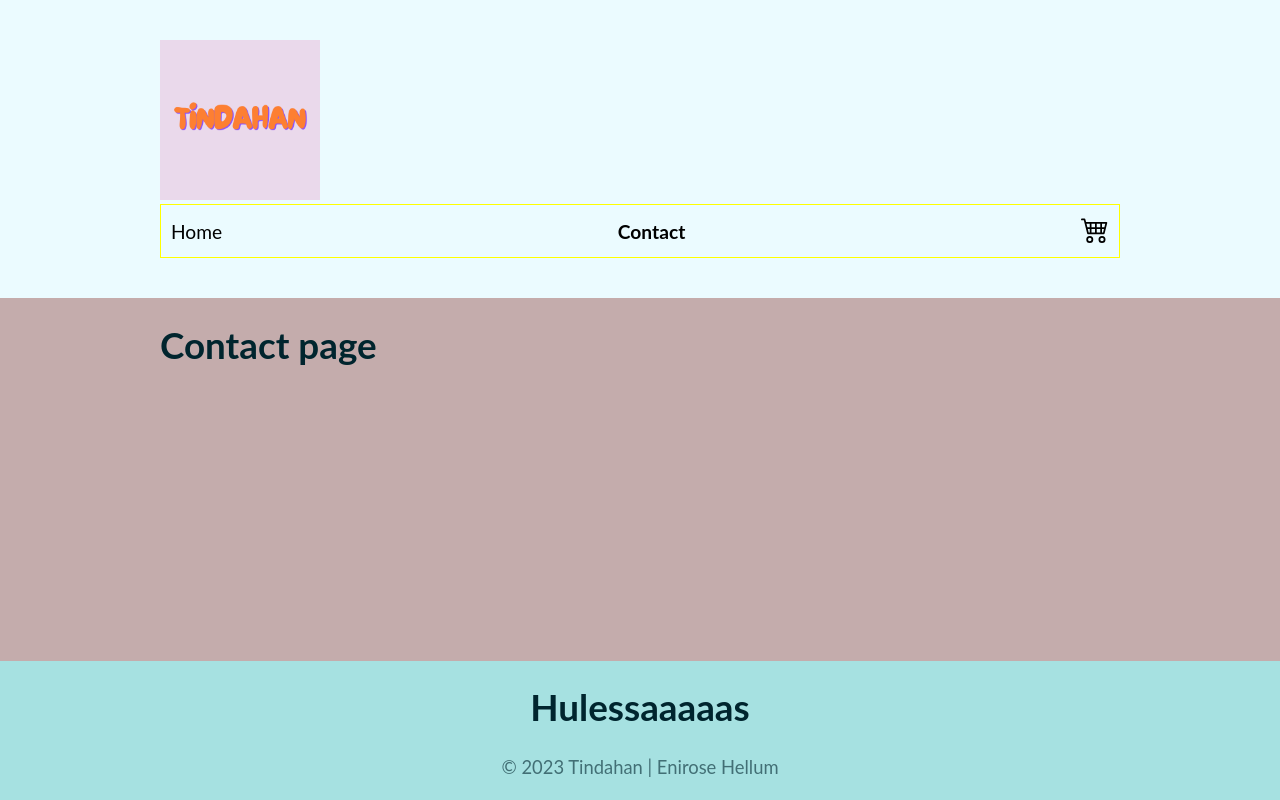
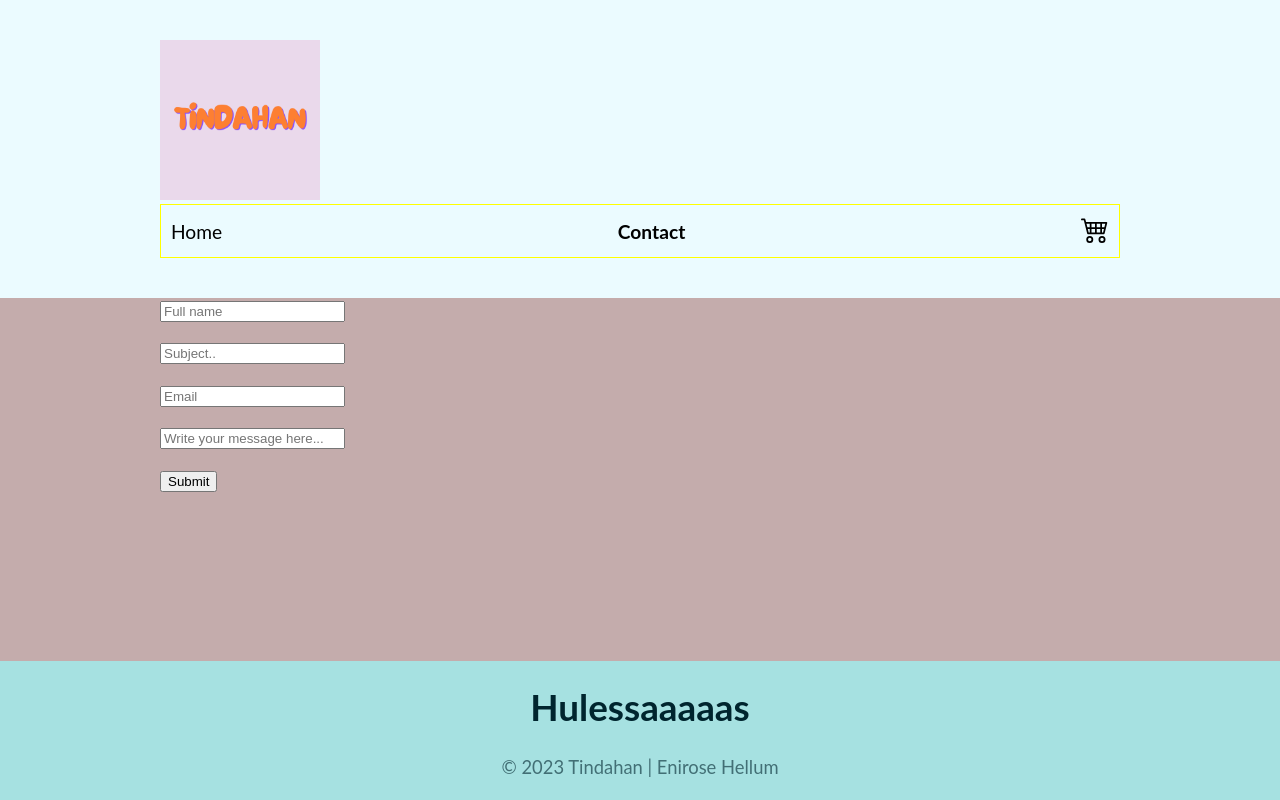
Before and after one commit to Enirose/Tindahan-React_CA, a React (Vite) app in the folder Tindahan-store/: page /contact in a window 1280 px wide. Built offline with nearby package versions, Linux system fonts and the light colour scheme.

Commit message:
added contact form

```diff
--- a/Tindahan-store/package.json
+++ b/Tindahan-store/package.json
@@ -10,11 +10,14 @@
     "preview": "vite preview"
   },
   "dependencies": {
+    "@hookform/resolvers": "^3.1.0",
     "react": "^18.2.0",
     "react-dom": "^18.2.0",
+    "react-hook-form": "^7.44.1",
     "react-icons": "^4.8.0",
     "react-router-dom": "^6.11.2",
-    "styled-components": "^6.0.0-rc.1"
+    "styled-components": "^6.0.0-rc.1",
+    "yup": "^1.2.0"
   },
   "devDependencies": {
     "@types/react": "^18.0.28",
--- a/Tindahan-store/src/pages/Contact/Contact.jsx
+++ b/Tindahan-store/src/pages/Contact/Contact.jsx
@@ -1,10 +1,54 @@
+import { useForm } from "react-hook-form";
 import { Container } from "../../components/Styled/Container.styled";
+import { yupResolver } from '@hookform/resolvers/yup';
+import * as yup from "yup";
+
+const Schema = yup
+    .object({
+        fullName: yup
+            .string()
+            .trim()
+            .min(3, 'Must be at least 3 characters long')
+            .required(),
+        subject: yup
+            .string()
+            .trim()
+            .min(3, 'Must be at least 3 characters long')
+            .required(),
+        email: yup
+            .string()
+            .matches(/\S+@\S+\.\S+/, "Must be a valid email address")
+            .required(),
+        body: yup
+            .string()
+            .trim()
+            .max(5000, "Cannot be longer than 5000 characters")
+            .required(),
+    })
+    .required();
+
 
 
 export default function Contact () {
+    const { register, handleSubmit, formState:{ errors }, } = useForm({ resolver : yupResolver (Schema)});
+
+    function onSubmit(data) {
+        console.log(data);
+    }
+
     return (
         <Container>
-        <h1>Contact page</h1>
+            <form onSubmit={handleSubmit(onSubmit)}>
+                <input {...register('fullName', { required: true, minLength: 3, })} name='fullname' placeholder="Full name" />
+                <p>{errors.fullName?.message}</p>
+                <input {...register('subject', {required:true, minLength: 3,})} placeholder="Subject.." />
+                <p>{errors.subject?.message}</p>
+                <input {...register('email', {required: true})} type="email" name="email" placeholder="Email" />
+                <p>{errors.email?.message}</p>
+                <input {...register('body', {required: true, minLength: 3,})} type="body" placeholder="Write your message here..." />
+                <p>{errors.body?.message}</p>
+                <button type="submit">Submit</button>
+            </form>
         </Container>
     )
 }
```
Also changed, not shown: 1 other file (tests, documents, lock files or other folders).
